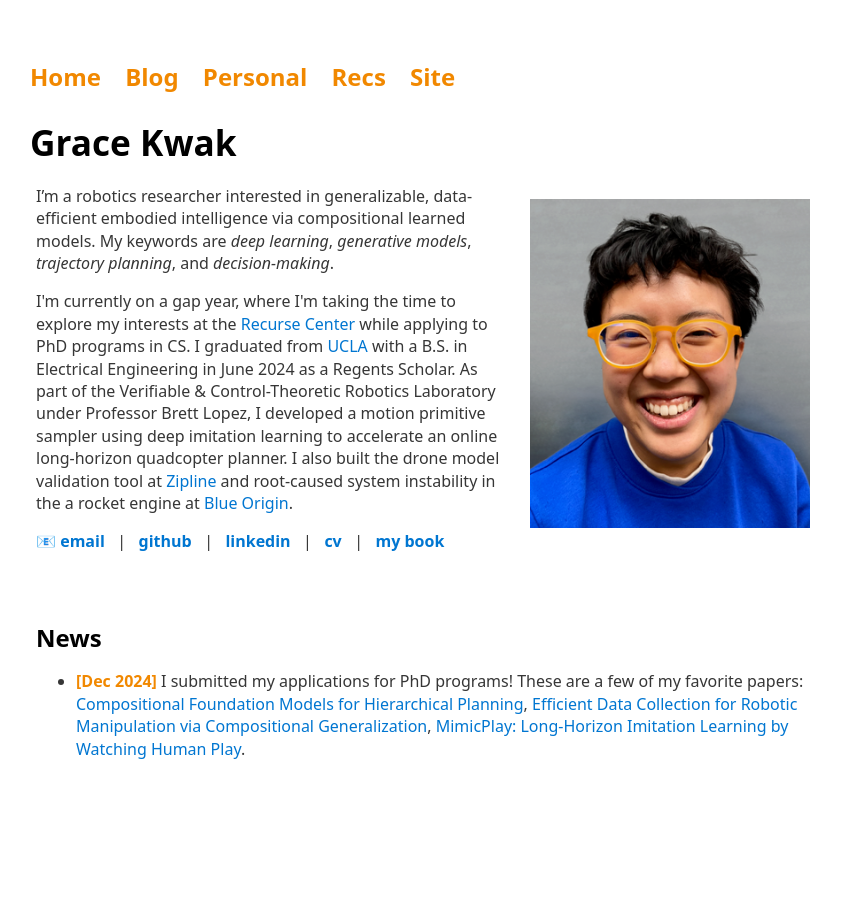
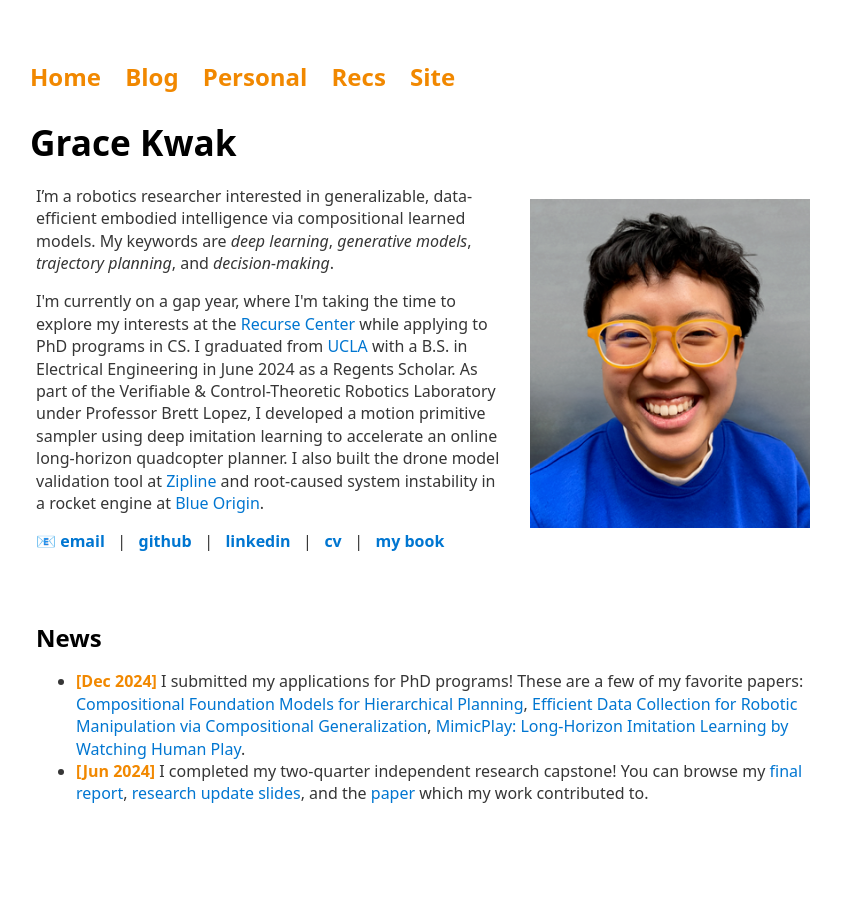
Before and after one commit to grkw/grkw.github.io, a Jekyll site: the page built from index.html, in a window 1280 px wide. Shown: the whole page, without its empty margins (210-1051 px from the left). Built offline with Jekyll 4.4.1, drawn with Linux system fonts in a browser that asks for light colours.

Commit message:
Add assets for capstone project

```diff
--- a/index.html
+++ b/index.html
@@ -75,6 +75,9 @@ title: Grace Kwak
                       <a href="https://arxiv.org/abs/2302.12422">MimicPlay: Long-Horizon Imitation Learning by Watching
                         Human Play</a>.
                     </li>
+                    <li>
+                      <p style="display:inline;color:#f18800;"><b>[Jun 2024]</b></p> I completed my two-quarter independent research capstone! You can browse my <a href="/assets/pdf/capstone_report.pdf">final report</a>, <a href="https://docs.google.com/presentation/d/1gLX9QPfOuHTSQCtCISJjY7ruSpFQj6g2e9HEk__Z6Ig/edit#slide=id.g2738337bf74_0_0">research update slides</a>, and the <a href="https://arxiv.org/abs/2412.21180">paper</a> which my work contributed to.</p>
+                    </li>
                   </ul>
                 </td>
               </tr>
```
Also changed, not shown: other parts of index.html (+1 -1 lines), 1 other file.
